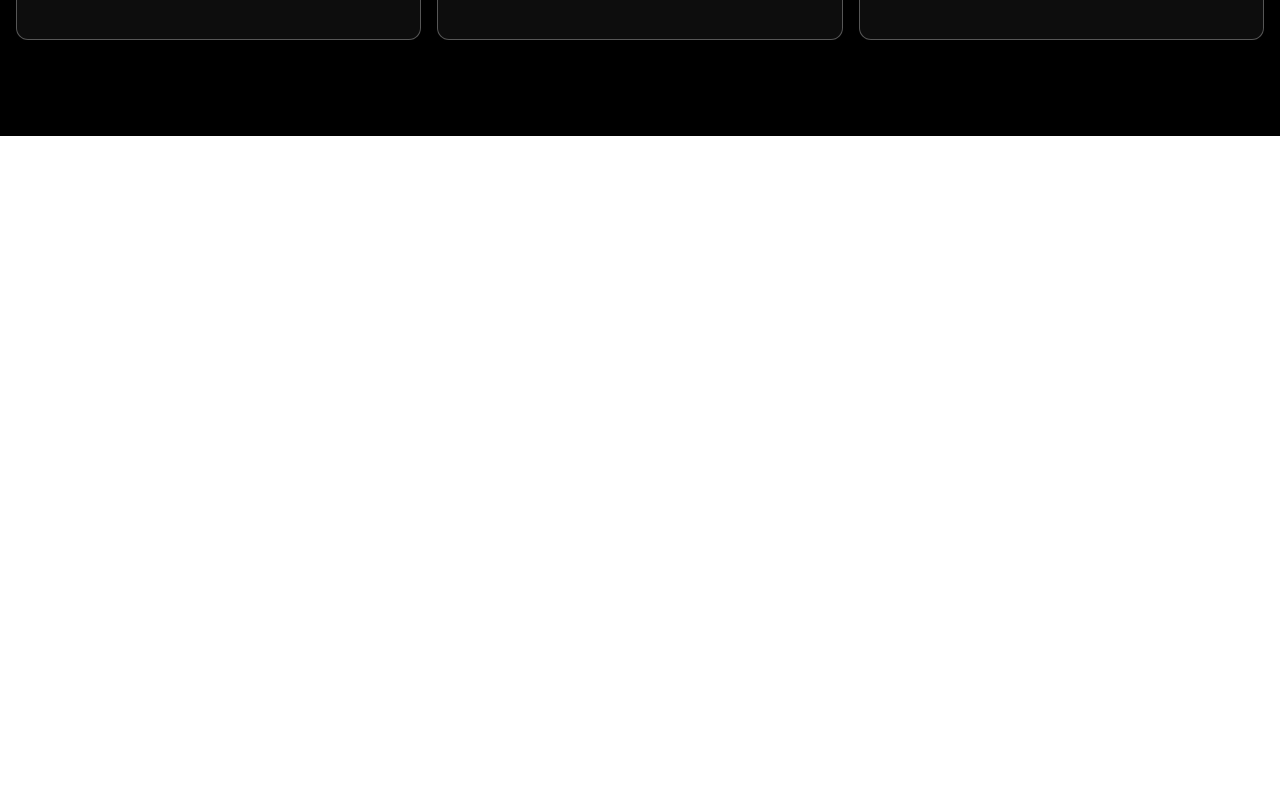
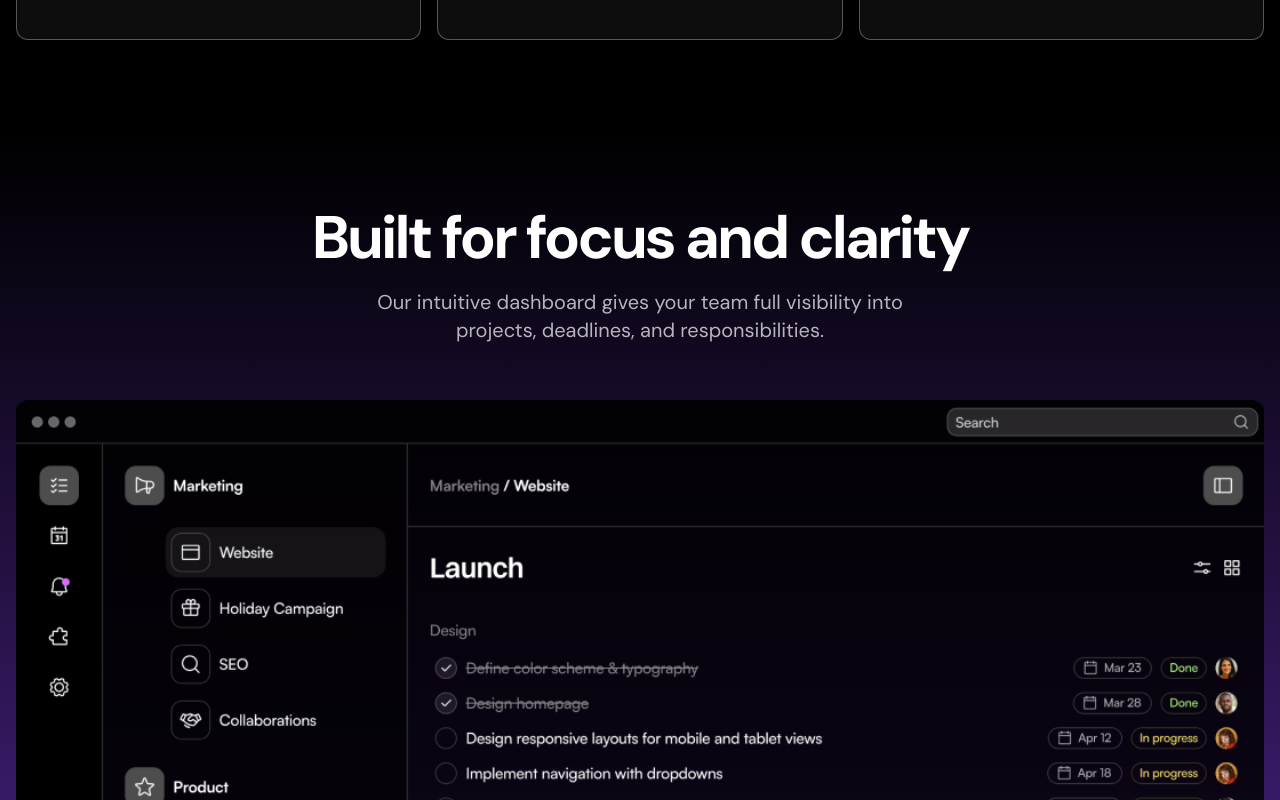
Before and after one commit to AymaneMehdi/Dark-Landing-Page-Task-Flow, a Next.js app: page / in a window 1280 px wide. Shown: the part 1620-2420 px from the top of the page. Before the commit the page ends 1756 px from the top, so only its background shows below. Built offline with nearby package versions, Linux system fonts and the light colour scheme.

Commit message:
Add Product Showcase Section with scroll animations and responsive design.

```diff
--- a/src/app/page.tsx
+++ b/src/app/page.tsx
@@ -3,6 +3,7 @@
 import { Hero } from "@/components/Hero";
 import { LogoTicker } from "@/components/LogoTicker";
 import { Features } from "@/components/Features";
+import { ProductShowcase } from "@/components/ProductShowcase";
 export default function Home() {
   return (
     <>
@@ -11,6 +12,7 @@
       <Hero />
       <LogoTicker />
       <Features />
+      <ProductShowcase />
     </>
   );
 }
--- /dev/null
+++ b/src/components/ProductShowcase.tsx
@@ -0,0 +1,48 @@
+"use client";
+import { motion, useScroll, useTransform } from "framer-motion";
+import appScreen from "../assets/images/app-screen.png";
+import Image from "next/image";
+import { useEffect, useRef } from "react";
+export const ProductShowcase = () => {
+  const appImage = useRef<HTMLImageElement>(null);
+  const { scrollYProgress } = useScroll({
+    target: appImage,
+    offset: ["start end", "end end"],
+  });
+  useEffect(() => {
+    scrollYProgress.on("change", (latestValue) => {
+      console.log(latestValue);
+    });
+  }, [scrollYProgress]);
+  const rotateX = useTransform(scrollYProgress, [0, 1], [15, 0]);
+  const opacity = useTransform(scrollYProgress, [0, 1], [0.5, 1]);
+  return (
+    <div className="bg-black text-white bg-gradient-to-b from-black to-[#5D2CAB] py-[72px]">
+      <div className="container">
+        <h2 className="text-center text-5xl font-bold tracking-tighter sm:text-6xl">
+          Built for focus and clarity
+        </h2>
+        <div className="max-w-xl mx-auto">
+          <p className="text-xl text-center mt-5 text-white/70">
+            Our intuitive dashboard gives your team full visibility into
+            projects, deadlines, and responsibilities.
+          </p>
+        </div>
+        <motion.div
+          style={{
+            opacity: opacity,
+            rotateX: rotateX,
+            transformPerspective: "800px",
+          }}
+        >
+          <Image
+            src={appScreen}
+            alt="App Screen"
+            className="mt-14 max-w-full w-full"
+            ref={appImage}
+          />
+        </motion.div>
+      </div>
+    </div>
+  );
+};
```
